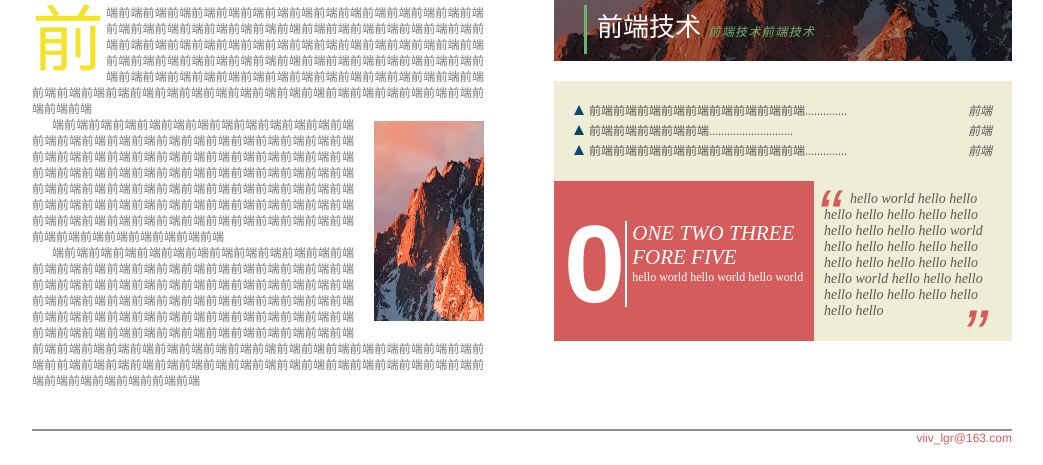
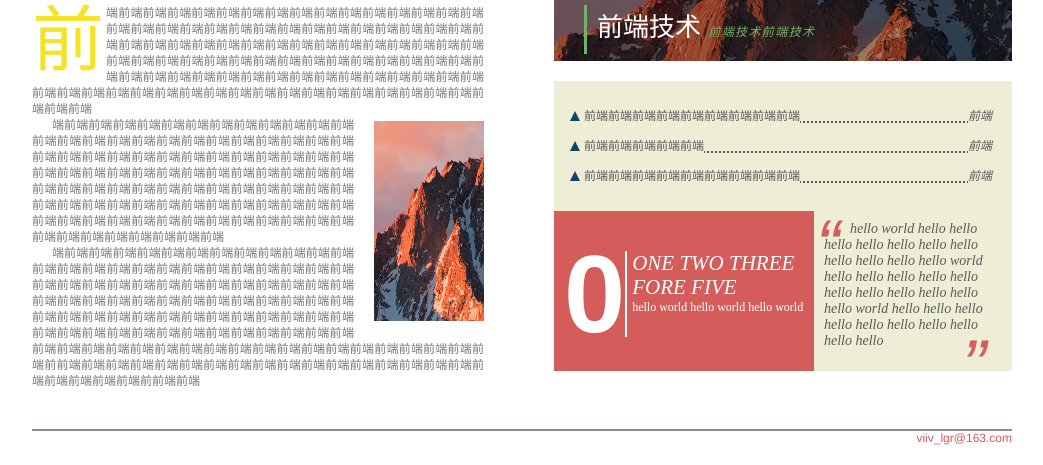
Before and after one commit to viivLgr/baiduTest, a plain HTML site: page html+css/task_06/index.html in a window 1280 px wide. Shown: the part 849-1314 px from the top of the page, without its empty margins (118-1161 px from the left). Drawn offline with Linux system fonts and the light colour scheme.

Commit message:
commit
修改右侧最后部分

```diff
--- a/html+css/task_06/index.html
+++ b/html+css/task_06/index.html
@@ -52,9 +52,11 @@
 		.bottom-wrap .right-wrap .mask h2 i{ color: #72b16a; letter-spacing: 1.4px; font-size: 12px;}
 		.bottom-wrap .right-wrap .content2{ width: 458px; margin-top: 20px; background: #eeedd6;}
 		.bottom-wrap .right-wrap .content2 ul{ padding: 20px; }
-		.bottom-wrap .right-wrap .content2 ul li{ color: #5a5a5a;text-align: left; font-family: 'Songti'; line-height: 20px;}
-		.bottom-wrap .right-wrap .content2 ul li span{ display: inline-block;border-left: 5px solid transparent; border-right: 5px solid transparent; border-bottom: 10px solid #10456b; margin-right: 5px;}
-		.bottom-wrap .right-wrap .content2 ul li i{ float: right;}
+		.bottom-wrap .right-wrap .content2 ul li{ color: #5a5a5a;text-align: left; font-family: 'Songti'; line-height: 30px; position: relative; margin-left: 10px; z-index: 1;}
+		.bottom-wrap .right-wrap .content2 ul li .sanjiao{content: '';position: absolute; left: -14px; top: 10px; display: inline-block;border-left: 5px solid transparent; border-right: 5px solid transparent; border-bottom: 10px solid #10456b; margin-right: 5px;}
+		.bottom-wrap .right-wrap .content2 ul li .tit{ float: left; background: #eeedd6; }
+		.bottom-wrap .right-wrap .content2 ul li .dotted{ width: 100%; position: absolute; left: 0; bottom: 8px; border-bottom: 2px dotted #5a5a5a;z-index: -1; }
+		.bottom-wrap .right-wrap .content2 ul li i{ float: right;background: #eeedd6;}
 		.bottom-wrap .right-wrap .content2 .red-wrap{}
 		.bottom-wrap .right-wrap .content2 .red-wrap .red{float: left; width: 250px;height: 80px; background: #d45d5c; color: #fff; padding: 40px 0 40px 10px;}
 		.bottom-wrap .right-wrap .content2 .red-wrap .red .tit{ float: left; font-size: 110px; font-weight: bold; border-right: 2px solid #fff; line-height: 86px; }
@@ -137,10 +139,42 @@
 		</div>
 		<div class="content2">
 			<ul>
-				<li><span></span>前端前端前端前端前端前端前端前端前端..............<i>前端</i></li>
-				<li><span></span>前端前端前端前端前端............................<i>前端</i></li>
-				<li><span></span>前端前端前端前端前端前端前端前端前端..............<i>前端</i></li>
+				<li class="clearfix">
+					<span class="sanjiao"></span>
+					<span class="tit">前端前端前端前端前端前端前端前端前端</span>
+					<i>前端</i>
+					<p class="dotted"></p>
+				</li>
+				<li class="clearfix">
+					<span class="sanjiao"></span>
+					<span class="tit">前端前端前端前端前端</span>
+					<i>前端</i>
+					<p class="dotted"></p>
+				</li>
+				<li class="clearfix">
+					<span class="sanjiao"></span>
+					<span class="tit">前端前端前端前端前端前端前端前端前端</span>
+					<i>前端</i>
+					<p class="dotted"></p>
+				</li>
 			</ul>
+			<!-- <table>
+				<tr>
+					<td>前端前端前端前端前端前端前端前端前端</td>
+					<td></td>
+					<td>前端</td>
+				</tr>
+				<tr>
+					<td>前端前端前端前端前端</td>
+					<td></td>
+					<td>前端</td>
+				</tr>
+				<tr>
+					<td>前端前端前端前端前端前端前端前端前端</td>
+					<td></td>
+					<td>前端</td>
+				</tr> -->
+			</table>
 			<div class="red-wrap clearfix">
 				<div class="red clearfix">
 					<div class="tit">0</div>
```
